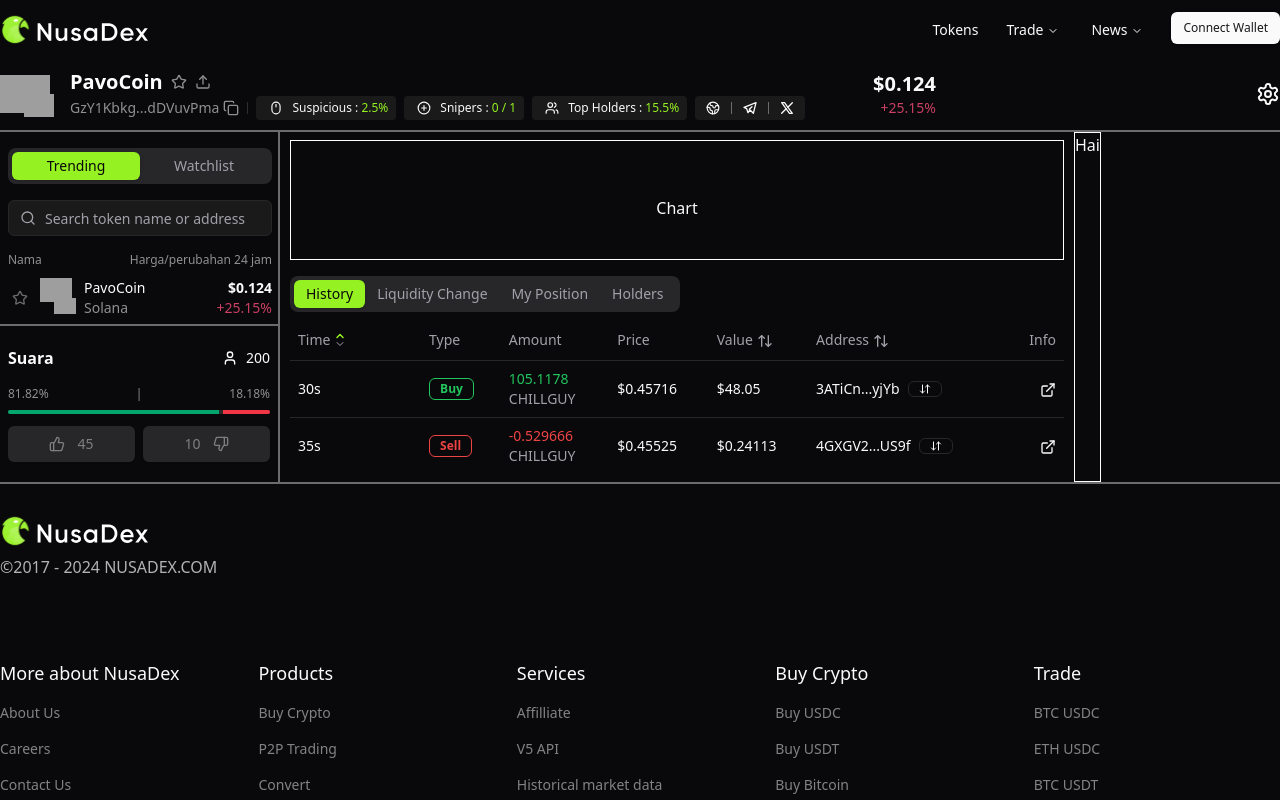
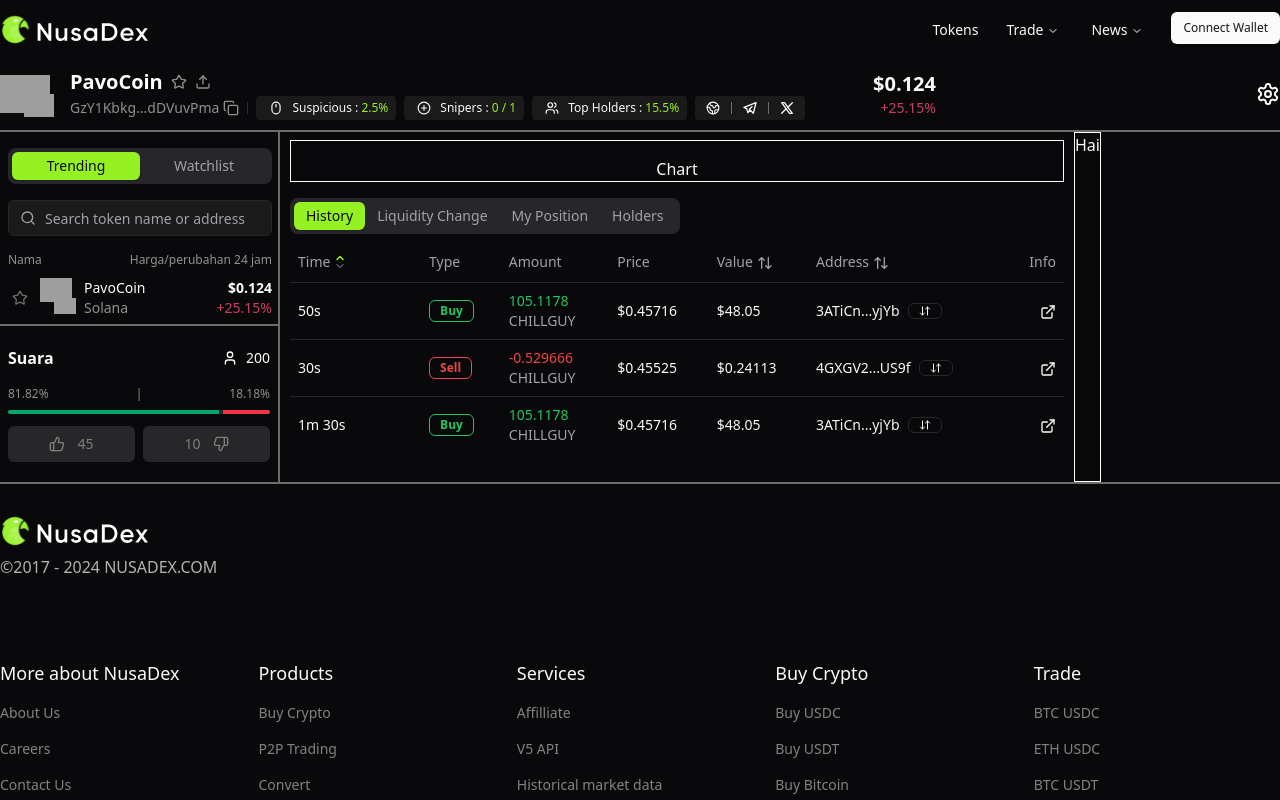
Before and after one commit to RamzGxz/nusadex, a Next.js app: page /details in a window 1280 px wide. Shown: the top 800 px of the page. Built offline with nearby package versions, Linux system fonts and the light colour scheme; grey boxes are pictures that could not be loaded.

Commit message:
update cuy

```diff
--- a/src/components/details/transaction-table.tsx
+++ b/src/components/details/transaction-table.tsx
@@ -34,7 +34,7 @@
 
 const transactions: Transaction[] = [
   {
-    time: "35s",
+    time: "30s",
     type: "Sell",
     amount: {
       value: -0.529666,
@@ -45,7 +45,18 @@
     address: "4GXGV2...US9f",
   },
   {
-    time: "30s",
+    time: "50s",
+    type: "Buy",
+    amount: {
+      value: 105.1178,
+      currency: "CHILLGUY",
+    },
+    price: 0.45716,
+    value: 48.05,
+    address: "3ATiCn...yjYb",
+  },
+  {
+    time: "1m 30s",
     type: "Buy",
     amount: {
       value: 105.1178,
@@ -60,16 +71,14 @@
 export default function TransactionTable() {
   const [timeSort, setTimeSort] = useState<SortDirection>("asc");
 
-  // const [timeSort, setTimeSort] = useState<"asc" | "desc" | null>(null);
-
   const handleSortClick = (direction: "asc" | "desc") => {
     setTimeSort((current) => (current === direction ? null : direction));
   };
 
   const sortedTransactions = [...transactions].sort((a, b) => {
-    if (timeSort === "asc") {
+    if (timeSort === "desc") {
       return a.time.localeCompare(b.time);
-    } else if (timeSort === "desc") {
+    } else if (timeSort === "asc") {
       return b.time.localeCompare(a.time);
     }
     return 0;
--- a/src/pages/details/index.tsx
+++ b/src/pages/details/index.tsx
@@ -279,8 +279,10 @@
           </div>
           {/* Mid */}
           <div className="flex flex-col w-[790px] order-2">
-            <div className="flex flex-1 m-2 pt-4 border border-white justify-center items-center">
-              Chart
+            <div>
+              <div className="flex flex-1 m-2 pt-4 border border-white justify-center items-center">
+                Chart
+              </div>
             </div>
             <div className="min-h-[120px] overflow-hidden p-2">
               <Tabs defaultValue="history" className="w-full">
```
